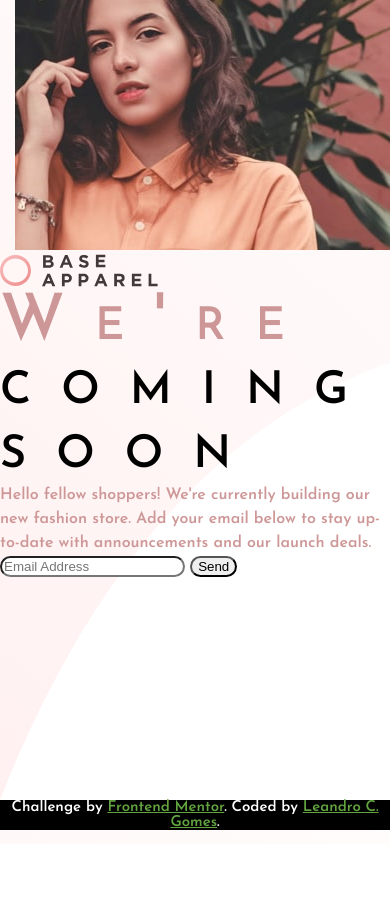
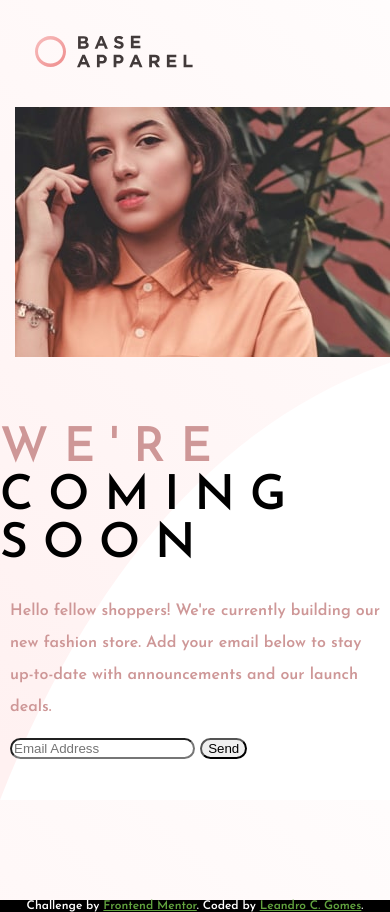
Before and after one commit to LeandroCastilhoGomes/base-apparel-coming-soon-page, a plain HTML site: page index.html in a window 390 px wide. Before the commit the page ends 844 px from the top, so only its background shows below. Drawn offline with Linux system fonts and the light colour scheme.

Commit message:
Deixei o texto mais responsivo para mobile

```diff
--- a/index.html
+++ b/index.html
@@ -14,17 +14,19 @@
   <main>
 
         <div id="fotomodelo">
+          <img src="images/logo.svg" alt="">
           <picture>
             <source media="(max-width: 675px)" srcset="images/hero-mobile.jpg">
             <img src="images/hero-desktop.jpg" alt="foto da modelo">
           </picture>
-        </div id="fotomodelo">
+        </div>
 
       <div class="texto">
         <section>
-          <img src="images/logo.svg" alt="">
-          <h1> <strong style="color: hsl(0, 36%, 70%);">We're</strong> <br> coming soon</h1>
-          <p>
+
+          <h1><span style="color: hsl(0, 36%, 70%);">We're</span> <br> coming <br> soon</h1>
+          <br>
+          <p style="color: hsl(0, 36%, 70%);">
             Hello fellow shoppers! We're currently building our new fashion store.
             Add your email below to stay up-to-date with announcements and our launch deals.
           </p>
--- a/style.css
+++ b/style.css
@@ -9,39 +9,44 @@
 body {
     background-image: url(images/bg-pattern-desktop.svg);
     font-family: 'Josefin Sans', sans-serif;
+}
+
+main {
+    height: 900px;
+}
+
+div {
+    max-width: 1440px;
+    height: 15em;
+    margin: auto;
+}
+
+div > img {
+    margin: 35px;
+}
+
+div > picture {
+    float: right;
+    margin-bottom: 4em;
+}
+
+div.texto {
+}
+
+div.texto h1 {
+    text-transform: uppercase;
+    font-size: 3em;
+    letter-spacing: 15px;
 
 }
 
-main {
-    max-width: 1440px;
-    margin: auto;
-}
-div {
-    display: block;
-}
-
-div#fotomodelo {
-    float: right;
-}
-
-div.texto {
-    height: 50em;
-}
-
-h1 {
-    font-variant: small-caps;
-    letter-spacing: 30px;
-    font-family: 'Josefin Sans', sans-serif;
-    font-size: 4em;
-}
-
-section > p {
-    color: hsl(0, 36%, 70%);
-    line-height: 1.5em;
+div.texto p {
+    line-height: 2em;
+    margin: 10px;
 }
 
 .attribution {
-    font-size: 15px; text-align: center;
+    font-size: 12px; text-align: center;
 }
 .attribution a {
     color: hsl(99, 45%, 44%);
```
